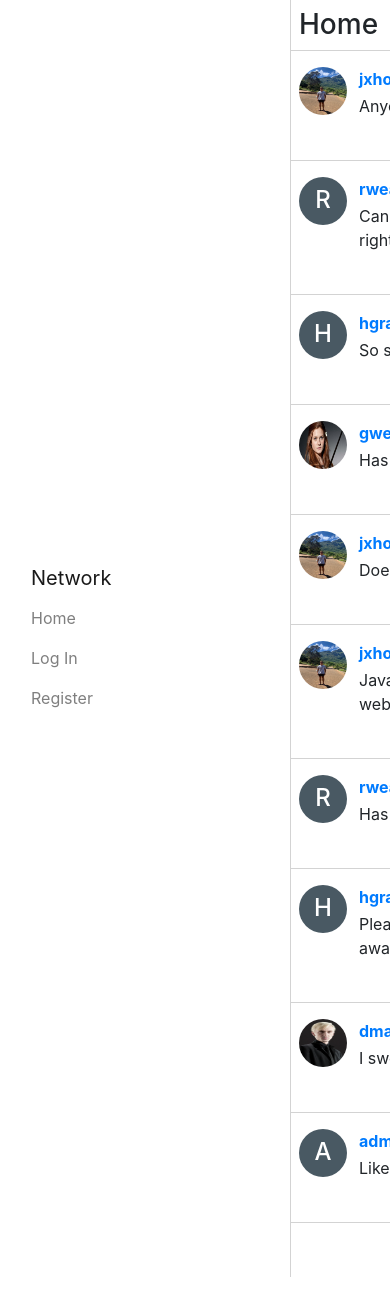
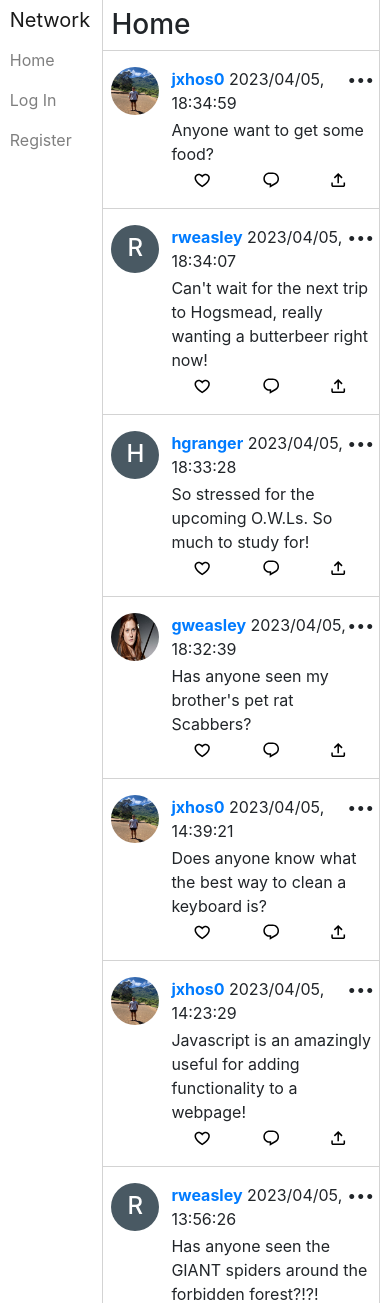
Before and after one commit to jxhos0/network, a Django app: page / in a window 390 px wide; the page is wider, and only the part inside the window is pictured. Shown: the top 1303 px of that part. Before the commit the page ends 1277 px from the top of that part, so only its background shows below. Run offline with Django 3.2, Linux system fonts and the light colour scheme; data comes from the database, SQL or seed files in the repository; both versions use the stored data as it was after the commit; some libraries are stand-ins or nearby versions.

Commit message:
Mobile responsive behaviour fixed

```diff
--- a/network/static/network/styles.css
+++ b/network/static/network/styles.css
@@ -2,16 +2,28 @@ textarea {
     width: 100%;
 }
 
+
 .container {
+    padding: 0;
     margin: 0 auto;
-    max-width: 873px;
+    max-width: 95%;
     height: 100vh;
     display: grid;
-    grid-template-columns: 275px 598px;
+    grid-template-columns: 25% 75%;
+}
+
+.navbar {
+    margin-right: auto!important;
+    margin-bottom: auto!important;
+    padding: 0;
+}
+
+.navbar-brand {
+    margin-right: 0!important;
 }
 
 .body {
-    max-width: 598px;
+    max-width: 100%;
     border-left: 1px solid lightgray;
     border-right: 1px solid lightgray;
 }
@@ -63,9 +75,6 @@ textarea {
 #submit {
     display: block;
     margin: 0 0 0 auto;
-    /* width: 20rem;
-    padding-top: 0.5rem;
-    padding-bottom: 0.5rem; */
 }
 
 .span-2-col {
@@ -252,7 +261,7 @@ svg {
     gap: 3px;
     padding-top: 1rem;
     border-top: 1px solid lightgray;
-    /* align-items: center;     */
+
 }
 
 .edit-option {
@@ -290,3 +299,10 @@ svg {
     padding: 1rem 0.5rem 1rem 0.5rem;
     border-top: 1px solid lightgray;
 }
+
+@media (min-width: 873px) {
+    .container {
+        max-width: 873px;
+        grid-template-columns: 200px 673px;
+    }
+}
--- a/network/templates/network/index.html
+++ b/network/templates/network/index.html
@@ -41,4 +41,5 @@
         {% endif %}
 
         <div class="posts-container"></div>
+    </div>
 {% endblock %}
--- a/network/templates/network/layout.html
+++ b/network/templates/network/layout.html
@@ -4,6 +4,7 @@
 <html lang="en">
     <head>
         <title>{% block title %}Social Network{% endblock %}</title>
+        <meta name="viewport" content="width=device-width, initial-scale=1">
         <link rel="stylesheet" href="https://stackpath.bootstrapcdn.com/bootstrap/4.4.1/css/bootstrap.min.css" integrity="sha384-Vkoo8x4CGsO3+Hhxv8T/Q5PaXtkKtu6ug5TOeNV6gBiFeWPGFN9MuhOf23Q9Ifjh" crossorigin="anonymous">
         <link href="{% static 'network/styles.css' %}" rel="stylesheet">
         <script src="{% static 'network/network.js' %}"></script>
```
Also changed, not shown: db.sqlite3, 4 other files.
